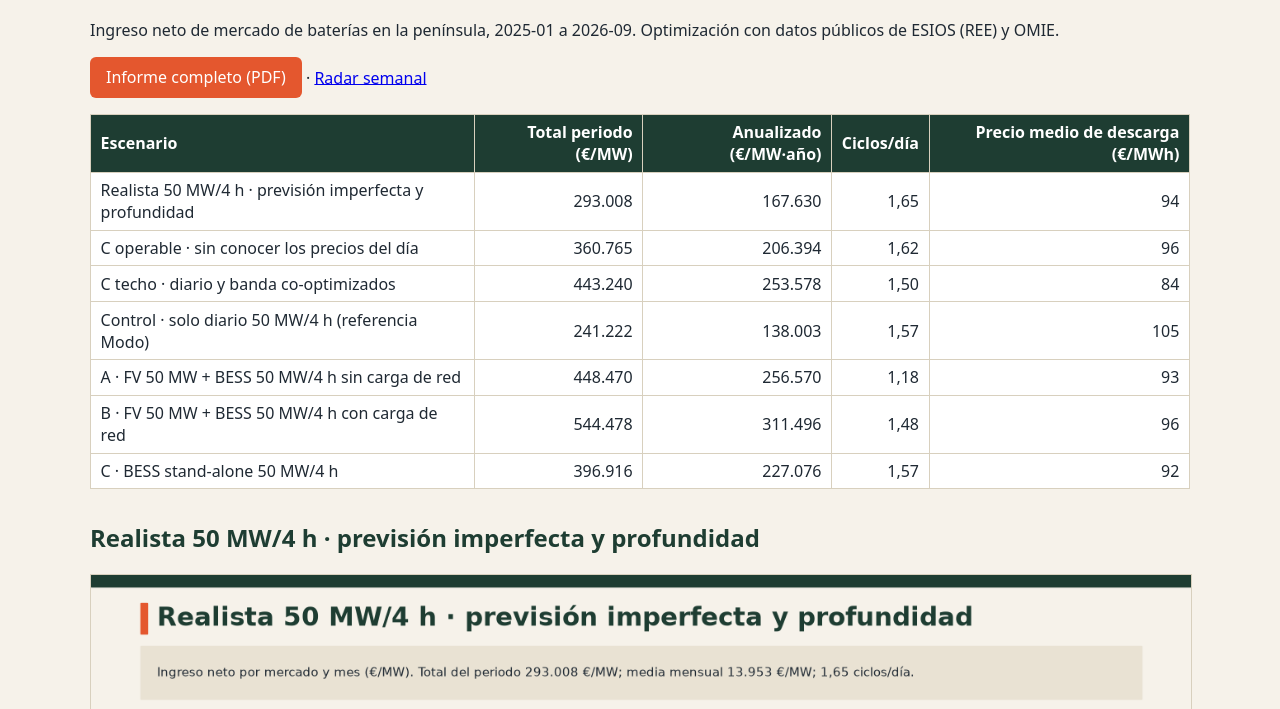
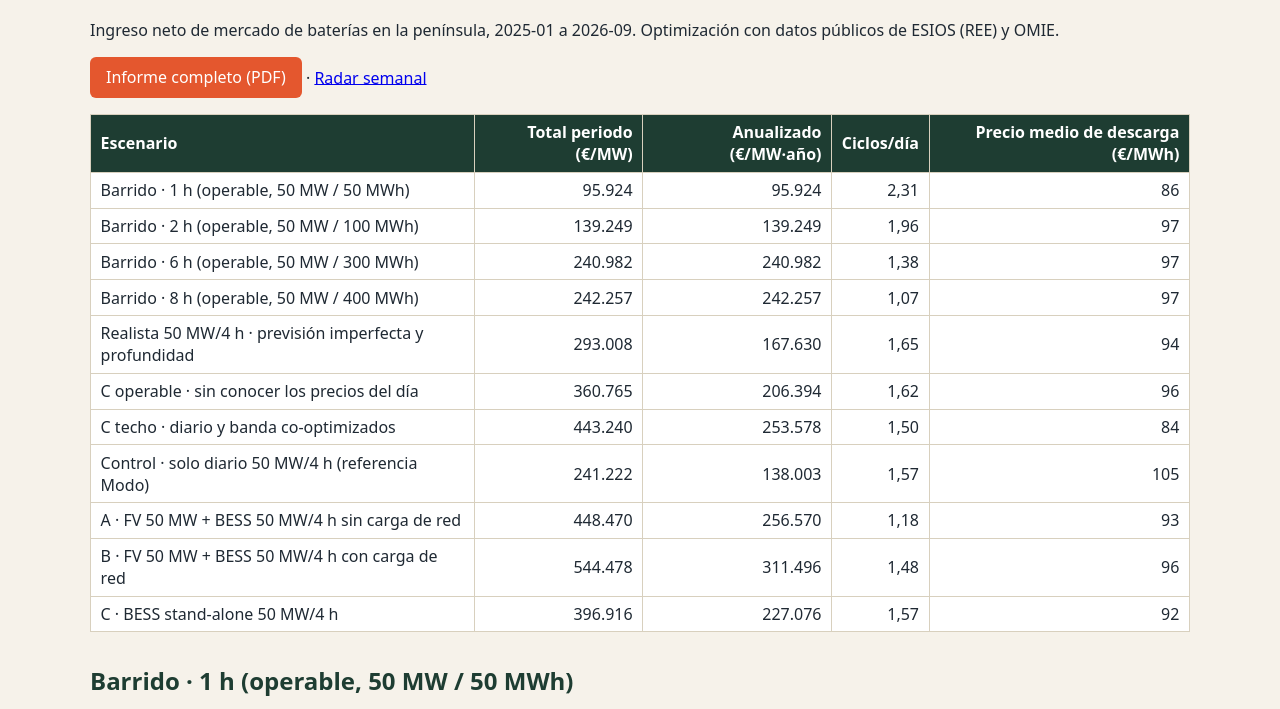
Before and after one commit to juanjo2004jv-dev/informe-mercados, a plain HTML site: page docs/simulador/index.html in a window 1280 px wide. Shown: the part 91-800 px from the top of the page. Drawn offline with Linux system fonts and the light colour scheme.

Commit message:
Simulador BESS: informe 2025-01-01..2026-10-01

```diff
--- a/docs/simulador/index.html
+++ b/docs/simulador/index.html
@@ -8,8 +8,8 @@ th{background:#1E3D32;color:white}img{width:100%;border:1px solid #D8D0BE}
 </style></head><body><h1>Simulador de escenarios BESS</h1>
 <p>Ingreso neto de mercado de baterías en la península, 2025-01 a 2026-09. Optimización con datos públicos de ESIOS (REE) y OMIE.</p>
 <p><a class="btn" href="simulador.pdf">Informe completo (PDF)</a> · <a href="../index.html">Radar semanal</a></p>
-<table><tr><th>Escenario</th><th>Total periodo (€/MW)</th><th>Anualizado (€/MW·año)</th><th>Ciclos/día</th><th>Precio medio de descarga (€/MWh)</th></tr><tr><td>Realista 50 MW/4 h · previsión imperfecta y profundidad</td><td>293.008</td><td>167.630</td><td>1,65</td><td>94</td></tr><tr><td>C operable · sin conocer los precios del día</td><td>360.765</td><td>206.394</td><td>1,62</td><td>96</td></tr><tr><td>C techo · diario y banda co-optimizados</td><td>443.240</td><td>253.578</td><td>1,50</td><td>84</td></tr><tr><td>Control · solo diario 50 MW/4 h (referencia Modo)</td><td>241.222</td><td>138.003</td><td>1,57</td><td>105</td></tr><tr><td>A · FV 50 MW + BESS 50 MW/4 h sin carga de red</td><td>448.470</td><td>256.570</td><td>1,18</td><td>93</td></tr><tr><td>B · FV 50 MW + BESS 50 MW/4 h con carga de red</td><td>544.478</td><td>311.496</td><td>1,48</td><td>96</td></tr><tr><td>C · BESS stand-alone 50 MW/4 h</td><td>396.916</td><td>227.076</td><td>1,57</td><td>92</td></tr></table>
-<h2>Realista 50 MW/4 h · previsión imperfecta y profundidad</h2><img src="bess_4h_realista.png" alt="Realista 50 MW/4 h · previsión imperfecta y profundidad"><h2>C operable · sin conocer los precios del día</h2><img src="c_operable.png" alt="C operable · sin conocer los precios del día"><h2>C techo · diario y banda co-optimizados</h2><img src="c_techo.png" alt="C techo · diario y banda co-optimizados"><h2>Control · solo diario 50 MW/4 h (referencia Modo)</h2><img src="modo_diario_4h.png" alt="Control · solo diario 50 MW/4 h (referencia Modo)"><h2>A · FV 50 MW + BESS 50 MW/4 h sin carga de red</h2><img src="unef_a.png" alt="A · FV 50 MW + BESS 50 MW/4 h sin carga de red"><h2>B · FV 50 MW + BESS 50 MW/4 h con carga de red</h2><img src="unef_b.png" alt="B · FV 50 MW + BESS 50 MW/4 h con carga de red"><h2>C · BESS stand-alone 50 MW/4 h</h2><img src="unef_c.png" alt="C · BESS stand-alone 50 MW/4 h"><h2>Validación contra referencias públicas</h2><img src="validacion.png" alt="Validación">
-<h2>Rentabilidad (TIR, VAN, LCOS)</h2><img src="rentabilidad.png" alt="Rentabilidad"><h2>Sensibilidad</h2><img src="sensibilidad.png" alt="Sensibilidad"><h2>Un día de operación</h2><img src="dia.png" alt="Día tipo">
+<table><tr><th>Escenario</th><th>Total periodo (€/MW)</th><th>Anualizado (€/MW·año)</th><th>Ciclos/día</th><th>Precio medio de descarga (€/MWh)</th></tr><tr><td>Barrido · 1 h (operable, 50 MW / 50 MWh)</td><td>95.924</td><td>95.924</td><td>2,31</td><td>86</td></tr><tr><td>Barrido · 2 h (operable, 50 MW / 100 MWh)</td><td>139.249</td><td>139.249</td><td>1,96</td><td>97</td></tr><tr><td>Barrido · 6 h (operable, 50 MW / 300 MWh)</td><td>240.982</td><td>240.982</td><td>1,38</td><td>97</td></tr><tr><td>Barrido · 8 h (operable, 50 MW / 400 MWh)</td><td>242.257</td><td>242.257</td><td>1,07</td><td>97</td></tr><tr><td>Realista 50 MW/4 h · previsión imperfecta y profundidad</td><td>293.008</td><td>167.630</td><td>1,65</td><td>94</td></tr><tr><td>C operable · sin conocer los precios del día</td><td>360.765</td><td>206.394</td><td>1,62</td><td>96</td></tr><tr><td>C techo · diario y banda co-optimizados</td><td>443.240</td><td>253.578</td><td>1,50</td><td>84</td></tr><tr><td>Control · solo diario 50 MW/4 h (referencia Modo)</td><td>241.222</td><td>138.003</td><td>1,57</td><td>105</td></tr><tr><td>A · FV 50 MW + BESS 50 MW/4 h sin carga de red</td><td>448.470</td><td>256.570</td><td>1,18</td><td>93</td></tr><tr><td>B · FV 50 MW + BESS 50 MW/4 h con carga de red</td><td>544.478</td><td>311.496</td><td>1,48</td><td>96</td></tr><tr><td>C · BESS stand-alone 50 MW/4 h</td><td>396.916</td><td>227.076</td><td>1,57</td><td>92</td></tr></table>
+<h2>Barrido · 1 h (operable, 50 MW / 50 MWh)</h2><img src="barrido_1h.png" alt="Barrido · 1 h (operable, 50 MW / 50 MWh)"><h2>Barrido · 2 h (operable, 50 MW / 100 MWh)</h2><img src="barrido_2h.png" alt="Barrido · 2 h (operable, 50 MW / 100 MWh)"><h2>Barrido · 6 h (operable, 50 MW / 300 MWh)</h2><img src="barrido_6h.png" alt="Barrido · 6 h (operable, 50 MW / 300 MWh)"><h2>Barrido · 8 h (operable, 50 MW / 400 MWh)</h2><img src="barrido_8h.png" alt="Barrido · 8 h (operable, 50 MW / 400 MWh)"><h2>Realista 50 MW/4 h · previsión imperfecta y profundidad</h2><img src="bess_4h_realista.png" alt="Realista 50 MW/4 h · previsión imperfecta y profundidad"><h2>C operable · sin conocer los precios del día</h2><img src="c_operable.png" alt="C operable · sin conocer los precios del día"><h2>C techo · diario y banda co-optimizados</h2><img src="c_techo.png" alt="C techo · diario y banda co-optimizados"><h2>Control · solo diario 50 MW/4 h (referencia Modo)</h2><img src="modo_diario_4h.png" alt="Control · solo diario 50 MW/4 h (referencia Modo)"><h2>A · FV 50 MW + BESS 50 MW/4 h sin carga de red</h2><img src="unef_a.png" alt="A · FV 50 MW + BESS 50 MW/4 h sin carga de red"><h2>B · FV 50 MW + BESS 50 MW/4 h con carga de red</h2><img src="unef_b.png" alt="B · FV 50 MW + BESS 50 MW/4 h con carga de red"><h2>C · BESS stand-alone 50 MW/4 h</h2><img src="unef_c.png" alt="C · BESS stand-alone 50 MW/4 h"><h2>Validación contra referencias públicas</h2><img src="validacion.png" alt="Validación">
+<h2>Rentabilidad (TIR, VAN, LCOS)</h2><img src="rentabilidad.png" alt="Rentabilidad"><h2>Barrido de duración</h2><img src="barrido.png" alt="Barrido de duración"><h2>Sensibilidad</h2><img src="sensibilidad.png" alt="Sensibilidad"><h2>Un día de operación</h2><img src="dia.png" alt="Día tipo">
 <p style="font-size:.8rem;color:#6B7280">A, B, C, C techo y solo diario: previsión perfecta (cota superior). C operable y realista: deciden sin conocer los precios del día. Ingresos de mercado sin GdO, restricciones técnicas ni mecanismo de capacidad; la rentabilidad sí incluye CAPEX, O&amp;M, degradación, IVPEE, peaje de generación e IS.
 Fuente: ESIOS (REE) y OMIE. Elaboración propia.</p></body></html>
```
Also changed, not shown: docs/simulador/resumen.png, docs/simulador/unef_a.png, docs/simulador/unef_b.png, docs/simulador/validacion.png, 1 other file.
